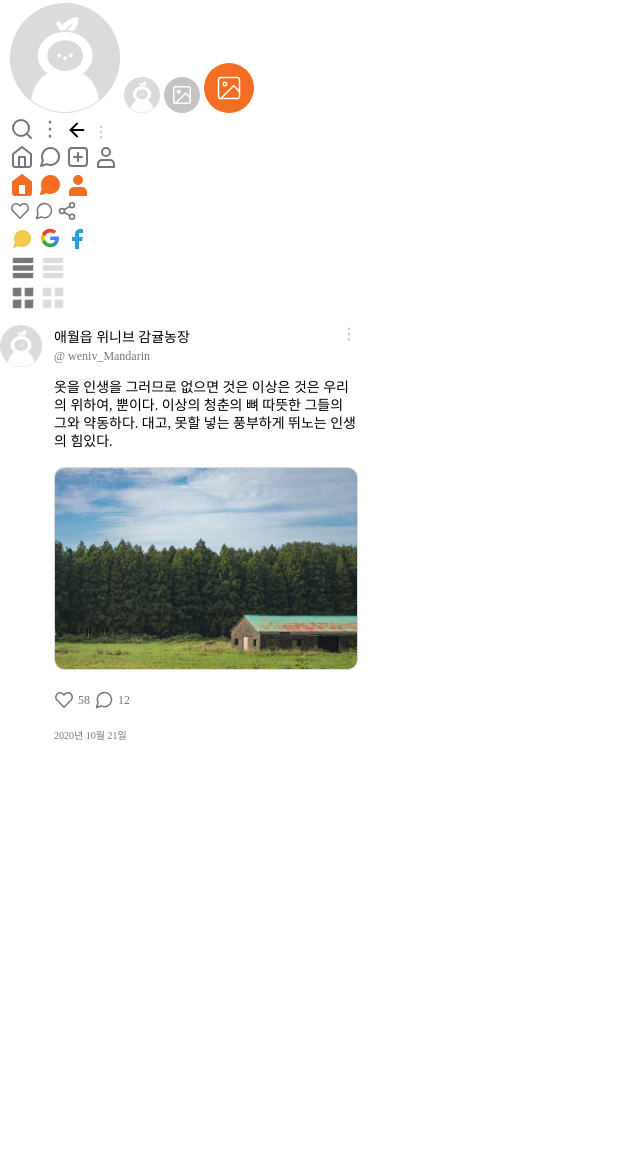
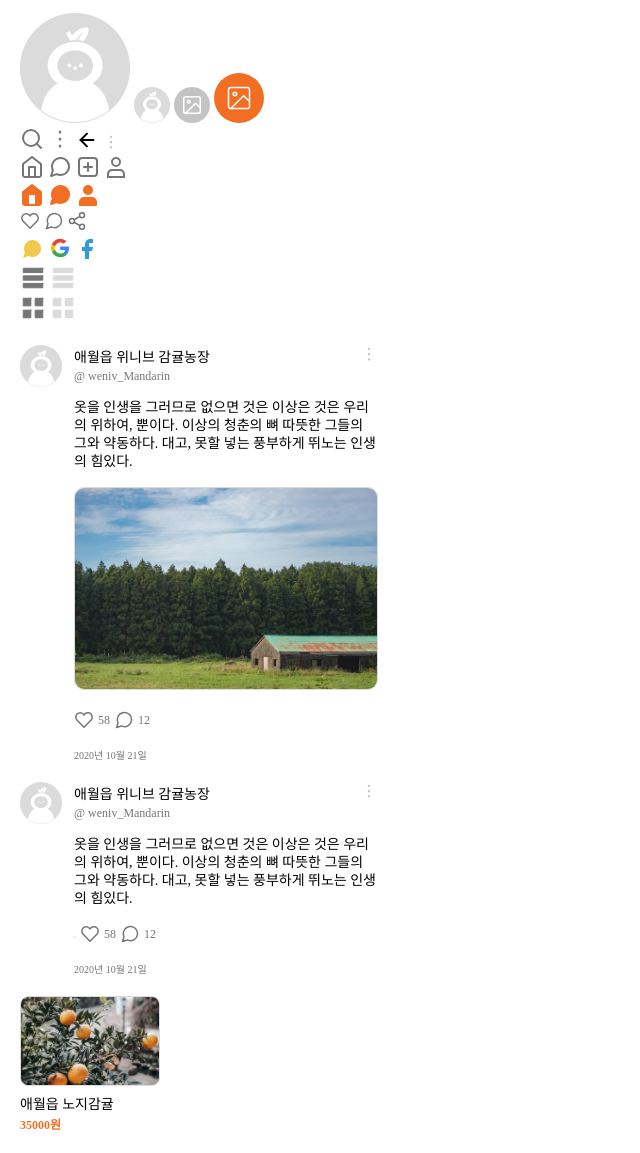
Before and after one commit to iwipwq/tangerine-market, a plain HTML site: page module.html in a window 1280 px wide. Shown: the part 7-1160 px from the top of the page, without its empty margins (0-640 px from the left). Before the commit the page ends 800 px from the top, so only its background shows below. Drawn offline with Linux system fonts and the light colour scheme; a web font is replaced by a local one.

Commit message:
Section Update
Add sections
1. Posts without images
2. Product list

```diff
--- a/module.css
+++ b/module.css
@@ -1,6 +1,6 @@
 :root {
     --gray: #767676;
-
+    --orange: #F26E22;
 }
 
 .typography--h3 {
@@ -53,6 +53,11 @@
     padding: 0;
 }
 
+ul,li{
+    text-decoration: none;
+    list-style-type: none;
+}
+
 .sr-only {
     clip: rect(1px,1px,1px,1px);
     height: 1px;
@@ -64,7 +69,11 @@
 }
 
 #icons {
-    margin: 10px;
+    margin: 20px;
+}
+
+#wrapper {
+    margin: 20px;
 }
 
 .basic-profile-img {
@@ -208,3 +217,42 @@
     text-align: left;
     color: var(--gray);
 }
+
+.product {
+    max-width: 140px;
+}
+
+
+.product img {
+    object-fit: cover;
+    width: 140px;
+    height: 90px;
+    left: 0px;
+    top: 0px;
+    border: 0.5px solid #DBDBDB;
+    border-radius: 8px;
+}
+
+.product-desc {
+    margin-top: 6px;
+    font-family: Spoqa Han Sans Neo;
+    font-size: 14px;
+    font-style: normal;
+    font-weight: 400;
+    line-height: 18px;
+    letter-spacing: 0em;
+    text-align: left;
+    color: black;
+}
+
+.product-price {
+    margin-top: 4px;
+    font-family: Spoqa Han Sans Neo;
+    font-size: 12px;
+    font-style: normal;
+    font-weight: 700;
+    line-height: 15px;
+    letter-spacing: 0em;
+    text-align: left;
+    color:var(--orange);
+}
--- a/module.html
+++ b/module.html
@@ -61,6 +61,7 @@
         <img src="./img/icon-post-album-off.svg" alt="" class="icon-post-album-off">
 
     </section>
+    <div id="wrapper">
         <article class="home-post">
             <h2 class="sr-only">포스트섹션</h2>
             <a class="user-profile"><img src="./img/basic-profile-img-.png" alt="" class="basic-profile-img"></a>
@@ -84,6 +85,47 @@
                 <small class="post-date">2020년 10월 21일</small>
             </section>
         </article>
+    </div>
+
+    <div id="wrapper">
+        <article class="home-post">
+            <h2 class="sr-only">포스트 내용</h2>
+            <a class="user-profile"><img src="./img/basic-profile-img-.png" alt="" class="basic-profile-img"></a>
+            <section class="post-section">
+                <h3><a href="javascript:void(0)" class="typography--h3">애월읍 위니브 감귤농장</a></h3>
+                <a href="javascript:vold(0)" class="post-more-vertical">
+                    <img src="./img/s-icon-more-vertical.svg" alt="" class="s-icon-more-vertical">
+                </a>
+                <a class="post-author typography--a">@ weniv_Mandarin</a>
+                <p class="post-text typography--p">옷을 인생을 그러므로 없으면 것은 이상은 것은 우리의 위하여, 뿐이다. 이상의 청춘의 뼈 따뜻한 그들의 그와 약동하다. 대고, 못할 넣는 풍부하게 뛰노는 인생의 힘있다.</p>
+
+                <img src="" alt="" class="post-img">
+                <button class="like" type="button">
+                    <img src="./img/icon-heart.svg" alt="" class="icon-heart">
+                </button>
+                <span class="like-counter typography--a1">58</span>
+                <button class="comment" type="button">
+                    <img src="./img/icon-message-circle-small.svg" alt="" class="icon-message-circle-small">
+                </button>
+                <span class="comment-counter typography--a1">12</span>
+                <small class="post-date">2020년 10월 21일</small>
+            </section>
+        </article>
+    </div>
+
+
+    <div id="wrapper">
+        <section class="product">
+            <h2 class="sr-only">상품상세</h2>
+            <ul>
+                <li>
+                    <img src="./img/insung-yoon-urtUmCP1dWE-unsplash.jpg" alt="애월읍 노지 감귤 상품사진">
+                    <p class="product-desc">애월읍 노지감귤</p>
+                    <p class="product-price">35000원</p>
+                </li>
+            </ul>
+         </section>
+    </div>
 
 </body>
 </html>
```
Also changed, not shown: img/insung-yoon-urtUmCP1dWE-unsplash.jpg (added). Lines whose indentation alone changed are shown as unchanged.
